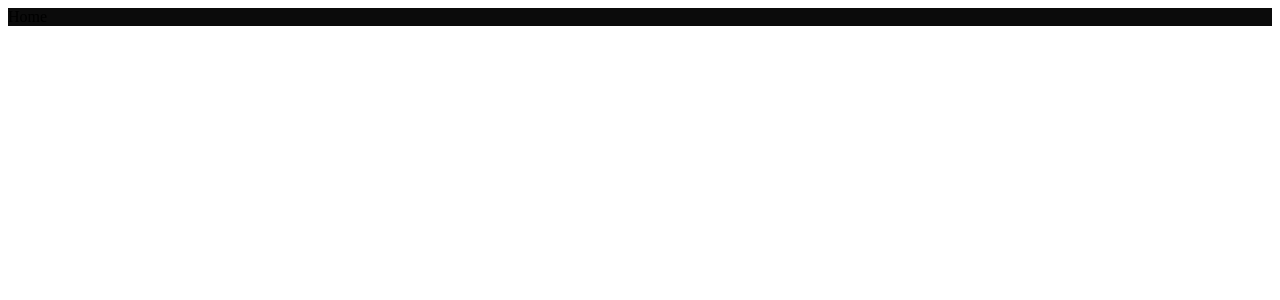
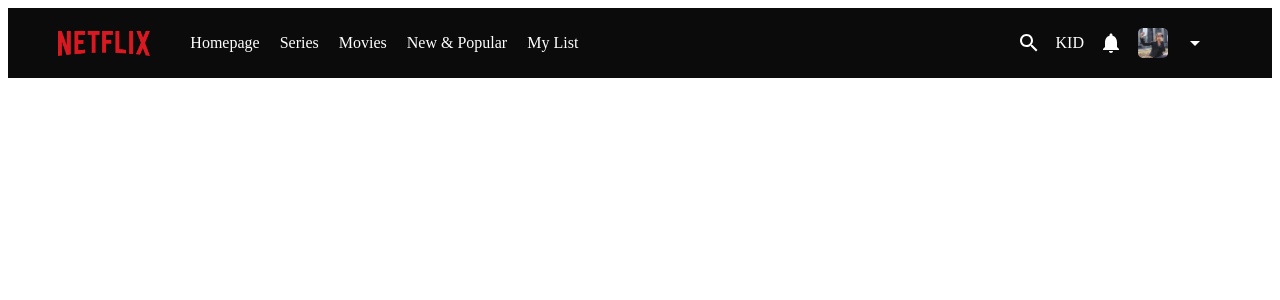
Before and after one commit to leylagogebakan/netflix-clone-webapp, a React (Create React App) app: page / in a window 1280 px wide. Shown: the top 300 px of the page. Built offline with nearby package versions, Linux system fonts and the light colour scheme; the HTML template or start-up script is replaced by a standard one.

Commit message:
Creating Navbar

```diff
--- a/src/Home/Home.jsx
+++ b/src/Home/Home.jsx
@@ -1,7 +1,12 @@
+import Navbar from '../components/Navbar/Navbar';
 import './home.scss';
 
 const Home = () => {
-  return <div className="home">Home</div>;
+  return (
+    <div className="home">
+      <Navbar />
+    </div>
+  );
 };
 
 export default Home;
--- /dev/null
+++ b/src/components/Navbar/Navbar.jsx
@@ -0,0 +1,30 @@
+import './navbar.scss';
+import logo from '../../assets/logo.png';
+import profile from '../../assets/profile.webp';
+import { ArrowDropDown, Notifications, Search } from '@material-ui/icons';
+
+const Navbar = () => {
+  return (
+    <div className="navbar">
+      <div className="container">
+        <div className="left">
+          <img src={logo} alt="Netflix Logo" />
+          <span>Homepage</span>
+          <span>Series</span>
+          <span>Movies</span>
+          <span>New & Popular</span>
+          <span>My List</span>
+        </div>
+        <div className="right">
+          <Search className="icon" />
+          <span>KID</span>
+          <Notifications className="icon" />
+          <img src={profile} alt="Profile" />
+          <ArrowDropDown className="icon" />
+        </div>
+      </div>
+    </div>
+  );
+};
+
+export default Navbar;
--- /dev/null
+++ b/src/components/Navbar/navbar.scss
@@ -0,0 +1,44 @@
+.navbar {
+  color: white;
+  font-style: 14px;
+
+  .container {
+    padding: 0 50px;
+    display: flex;
+    align-items: center;
+    justify-content: space-between;
+    height: 70px;
+
+    .left {
+      display: flex;
+      align-items: center;
+      img {
+        height: 25px;
+        margin-right: 40px;
+      }
+
+      span {
+        margin-right: 20px;
+        cursor: pointer;
+      }
+    }
+
+    .right {
+      display: flex;
+      align-items: center;
+
+      .icon {
+        margin: 0px 15px;
+        cursor: pointer;
+      }
+
+      img {
+        width: 30px;
+        height: 30px;
+        border-radius: 5px;
+        object-fit: cover;
+        cursor: pointer;
+      }
+    }
+  }
+}
```
Also changed, not shown: src/assets/logo.png (added), src/assets/profile.webp (added).
